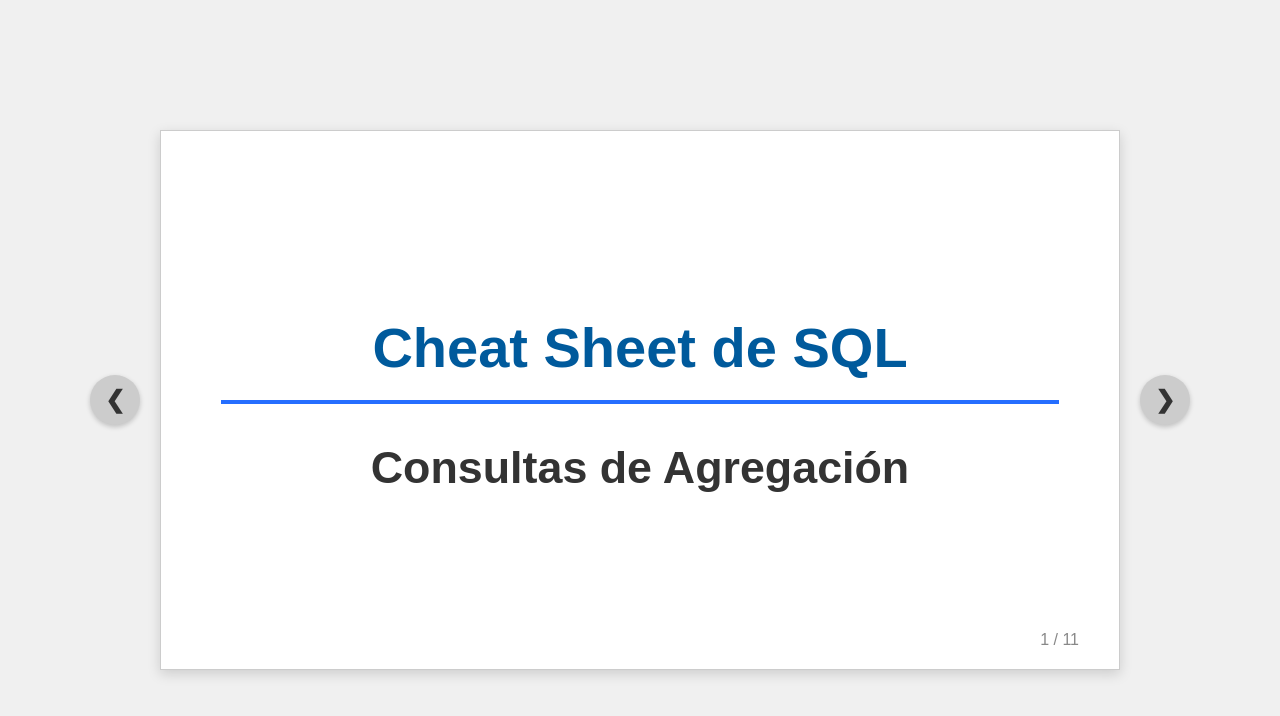
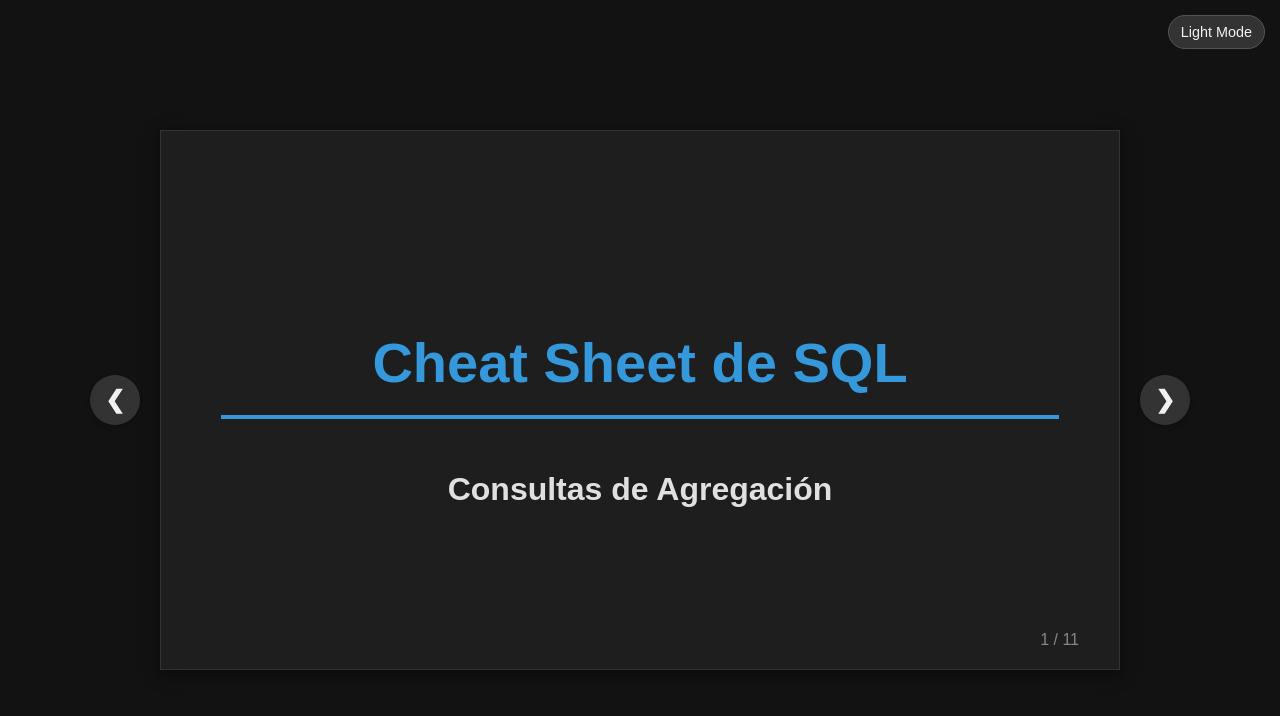
Before and after one commit to mgdacc/sql-aggregate-queries, a plain HTML site: page index.html in a window 1280 px wide. Drawn offline with Linux system fonts and the light colour scheme.

Commit message:
Dark and Light Mode

```diff
--- a/index.html
+++ b/index.html
@@ -3,22 +3,34 @@
 <head>
     <meta charset="UTF-8">
     <meta name="viewport" content="width=device-width, initial-scale=1.0">
-    <title>Funciones de Agregación en SQL</title>
+    <title>Funciones de Agregación en SQL (Light/Dark)</title>
     <style>
-        /* === ESTILOS GLOBALES Y DE ESCRITORIO === */
+        /* === ESTILOS GLOBALES (DARK MODE POR DEFECTO) === */
         body {
-            font-family: Arial, sans-serif; background-color: #f0f0f0; margin: 0;
-            padding: 40px; display: flex; justify-content: center; align-items: center;
-            min-height: 100vh; box-sizing: border-box; transition: padding 0.3s ease;
+            font-family: Arial, sans-serif;
+            background-color: #121212;
+            color: #cccccc;
+            margin: 0;
+            padding: 40px;
+            display: flex;
+            justify-content: center;
+            align-items: center;
+            min-height: 100vh;
+            box-sizing: border-box;
+            transition: background-color 0.3s ease, color 0.3s ease;
         }
 
         .slideshow-container { position: relative; width: 90%; max-width: 960px; }
 
         .slide {
-            display: none; background-color: #fff; border: 1px solid #ccc;
-            height: 540px; padding: 40px 60px; box-shadow: 0 4px 12px rgba(0,0,0,0.15);
+            display: none;
+            background-color: #1e1e1e;
+            border: 1px solid #333;
+            height: 540px; padding: 40px 60px;
+            box-shadow: 0 4px 15px rgba(0, 0, 0, 0.5);
             flex-direction: column; justify-content: center; position: relative;
             box-sizing: border-box;
+            transition: background-color 0.3s ease, border-color 0.3s ease;
         }
 
         .fade { animation-name: fade; animation-duration: 0.5s; }
@@ -26,24 +38,52 @@
 
         .prev, .next {
             cursor: pointer; position: absolute; top: 50%; transform: translateY(-50%);
-            width: 50px; height: 50px; background-color: #cccccc; color: #333;
+            width: 50px; height: 50px; background-color: #333; color: #f1f1f1;
             border-radius: 50%; box-shadow: 0 2px 5px rgba(0,0,0,0.2);
             display: flex; justify-content: center; align-items: center;
             font-weight: bold; font-size: 24px; transition: all 0.3s ease;
             user-select: none; z-index: 10;
         }
-
+        .prev:hover, .next:hover { background-color: #555; }
         .prev { left: -70px; }
         .next { right: -70px; }
-        .prev:hover, .next:hover { background-color: #aaaaaa; }
 
-        .slide h1 { font-size: 3.5em; text-align: center; border-bottom: 4px solid #256eff; padding-bottom: 20px; color: #005A9C; }
-        .slide h2 { font-size: 2.8em; margin-top: 0; margin-bottom: 30px; text-align: center; color: #005A9C; }
+        .slide h1 { font-size: 3.5em; text-align: center; border-bottom: 4px solid #3498db; padding-bottom: 20px; color: #3498db; }
+        .slide h2 { font-size: 2.8em; margin: 0 0 30px; text-align: center; color: #3498db; }
         .single-content { text-align: center; }
-        .single-content p { font-size: 1.5em; color: #444; }
-        .single-content pre { font-size: 1.2em; display: inline-block; text-align: left; max-width: 100%; }
-        pre { background-color: #2d3636; color: #fff; padding: 15px; border-radius: 5px; font-size: 1.1em; white-space: pre-wrap; }
+        .single-content p { font-size: 1.5em; color: #cccccc; }
+        pre { display: inline-block; background-color: #2b2b2b; color: #f1f1f1; padding: 15px; border-radius: 5px; font-size: 1.2em; white-space: pre-wrap; border: 1px solid #444; text-align: left; }
         .footer { position: absolute; bottom: 20px; right: 40px; font-size: 1em; color: #888; }
+
+        /* El subtítulo ahora tiene su propia clase */
+        .subtitle { color: #e0e0e0; font-size: 2em; font-weight: bold; margin-top: 15px; text-align: center; }
+
+        /* === ESTILOS DEL SWITCH DE TEMA === */
+        .theme-switch-wrapper {
+            position: fixed;
+            top: 15px;
+            right: 15px;
+            z-index: 100;
+        }
+        #theme-switch {
+            cursor: pointer; padding: 8px 12px; border-radius: 20px;
+            border: 1px solid #555; background-color: #333; color: #f1f1f1;
+            font-size: 0.9em; transition: all 0.3s ease;
+        }
+        #theme-switch:hover { background-color: #555; }
+
+        /* === ESTILOS DEL LIGHT MODE === */
+        body.light-mode { background-color: #f0f0f0; color: #333; }
+        body.light-mode .slide { background-color: #fff; border-color: #ccc; box-shadow: 0 4px 12px rgba(0,0,0,0.15); }
+        body.light-mode .slide h1 { color: #005A9C; border-color: #FFC425; }
+        body.light-mode .slide h2 { color: #005A9C; }
+        body.light-mode .subtitle { color: #333; }
+        body.light-mode .single-content p { color: #444; }
+        body.light-mode pre { background-color: #2d3636; color: #fff; border-color: transparent; }
+        body.light-mode .prev, body.light-mode .next { background-color: #cccccc; color: #333; }
+        body.light-mode .prev:hover, body.light-mode .next:hover { background-color: #aaaaaa; }
+        body.light-mode #theme-switch { background-color: #fff; color: #333; border-color: #ccc; }
+        body.light-mode #theme-switch:hover { background-color: #eee; }
 
         /* === MEDIA QUERIES === */
         @media screen and (max-width: 768px) {
@@ -54,7 +94,7 @@
             .prev { left: 50%; transform: translateX(-110%); }
             .next { left: 50%; transform: translateX(10%); right: auto; }
             .slide h1 { font-size: 2.2em; }
-            .slide h2 { font-size: 1.8em; }
+            .slide h2, .subtitle { font-size: 1.5em; }
             .single-content p { font-size: 1.1em; }
             .single-content pre { font-size: 1em; }
             .footer { font-size: 0.8em; right: 25px; }
@@ -62,6 +102,10 @@
     </style>
 </head>
 <body>
+
+    <div class="theme-switch-wrapper">
+        <button id="theme-switch">Light Mode</button>
+    </div>
 
     <div class="slideshow-container">
 
@@ -71,7 +115,7 @@
 
         <div class="slide fade">
             <h1>Cheat Sheet de SQL</h1>
-            <h2 style="color:#333; border:none;">Consultas de Agregación</h2>
+            <div class="subtitle">Consultas de Agregación</div>
             <div class="footer">1 / 11</div>
         </div>
 
@@ -204,13 +248,13 @@ HAVING SUM(Monto) > 10000; -- Filtra grupos después</code></pre>
         <!-- FIN DEL CONTENIDO DE LAS DIAPOSITIVAS -->
         <!-- =============================================================== -->
 
-        <!-- Botones de navegación (No es necesario editar) -->
         <a class="prev" onclick="plusSlides(-1)">&#10094;</a>
         <a class="next" onclick="plusSlides(1)">&#10095;</a>
     </div>
 
-    <!-- Lógica de JavaScript (No es necesario editar) -->
+    <!-- Lógica de JavaScript -->
     <script>
+        // --- Lógica de la presentación ---
         let slideIndex = 1;
         showSlides(slideIndex);
 
@@ -230,6 +274,36 @@ HAVING SUM(Monto) > 10000; -- Filtra grupos después</code></pre>
 
             slides[slideIndex - 1].style.display = "flex";
         }
+
+        // --- Lógica del cambio de tema (Light/Dark Mode) ---
+        const themeSwitch = document.getElementById('theme-switch');
+        const body = document.body;
+
+        // Función para aplicar el tema
+        function applyTheme(theme) {
+            if (theme === 'light') {
+                body.classList.add('light-mode');
+                themeSwitch.textContent = 'Dark Mode';
+            } else {
+                body.classList.remove('light-mode');
+                themeSwitch.textContent = 'Light Mode';
+            }
+        }
+
+        // Evento al hacer clic en el botón
+        themeSwitch.addEventListener('click', () => {
+            let currentTheme = body.classList.contains('light-mode') ? 'light' : 'dark';
+            let newTheme = currentTheme === 'light' ? 'dark' : 'light';
+
+            applyTheme(newTheme);
+            localStorage.setItem('theme', newTheme);
+        });
+
+        // Al cargar la página, comprueba si hay un tema guardado
+        document.addEventListener('DOMContentLoaded', () => {
+            const savedTheme = localStorage.getItem('theme') || 'dark'; // Dark mode por defecto
+            applyTheme(savedTheme);
+        });
     </script>
 
 </body>
```
